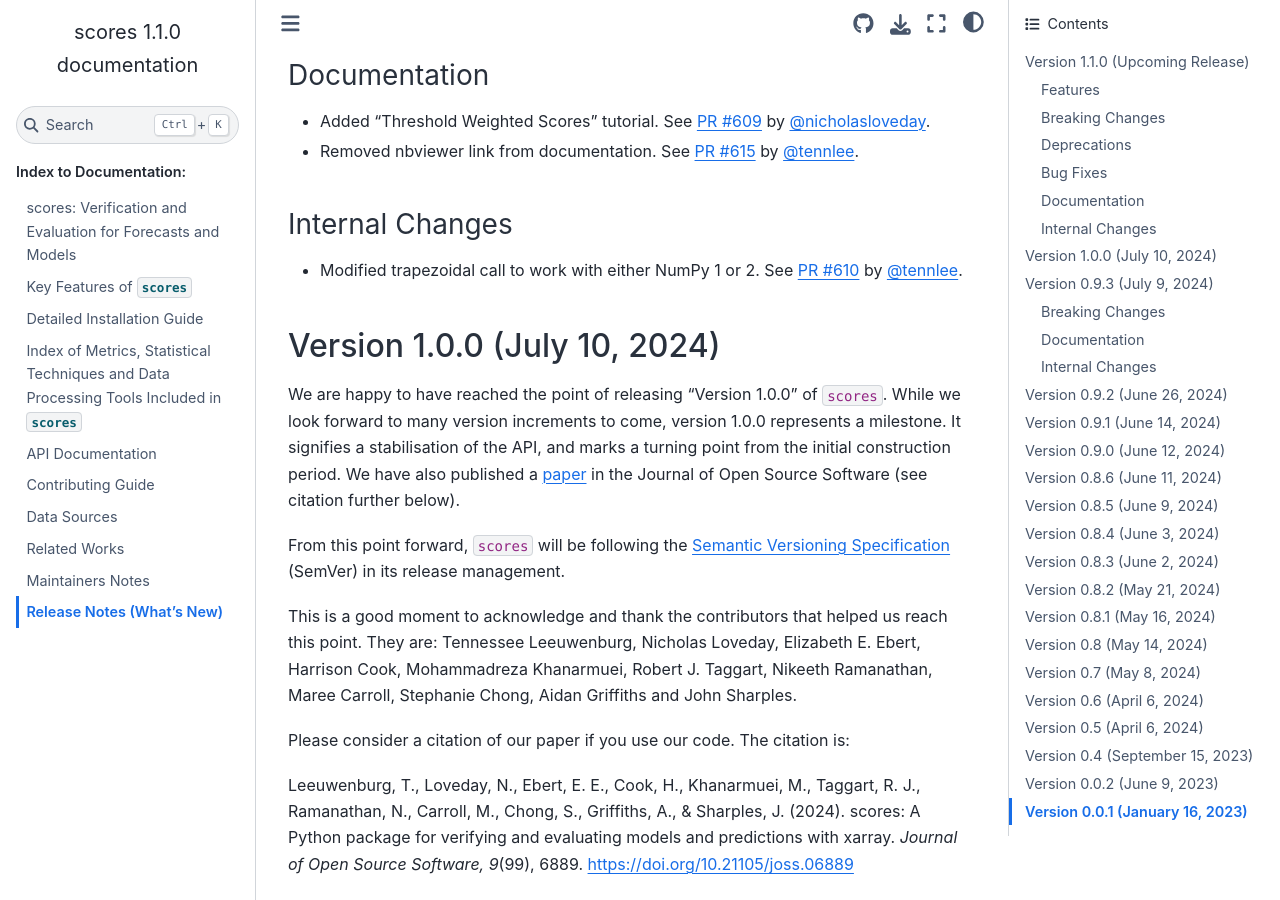
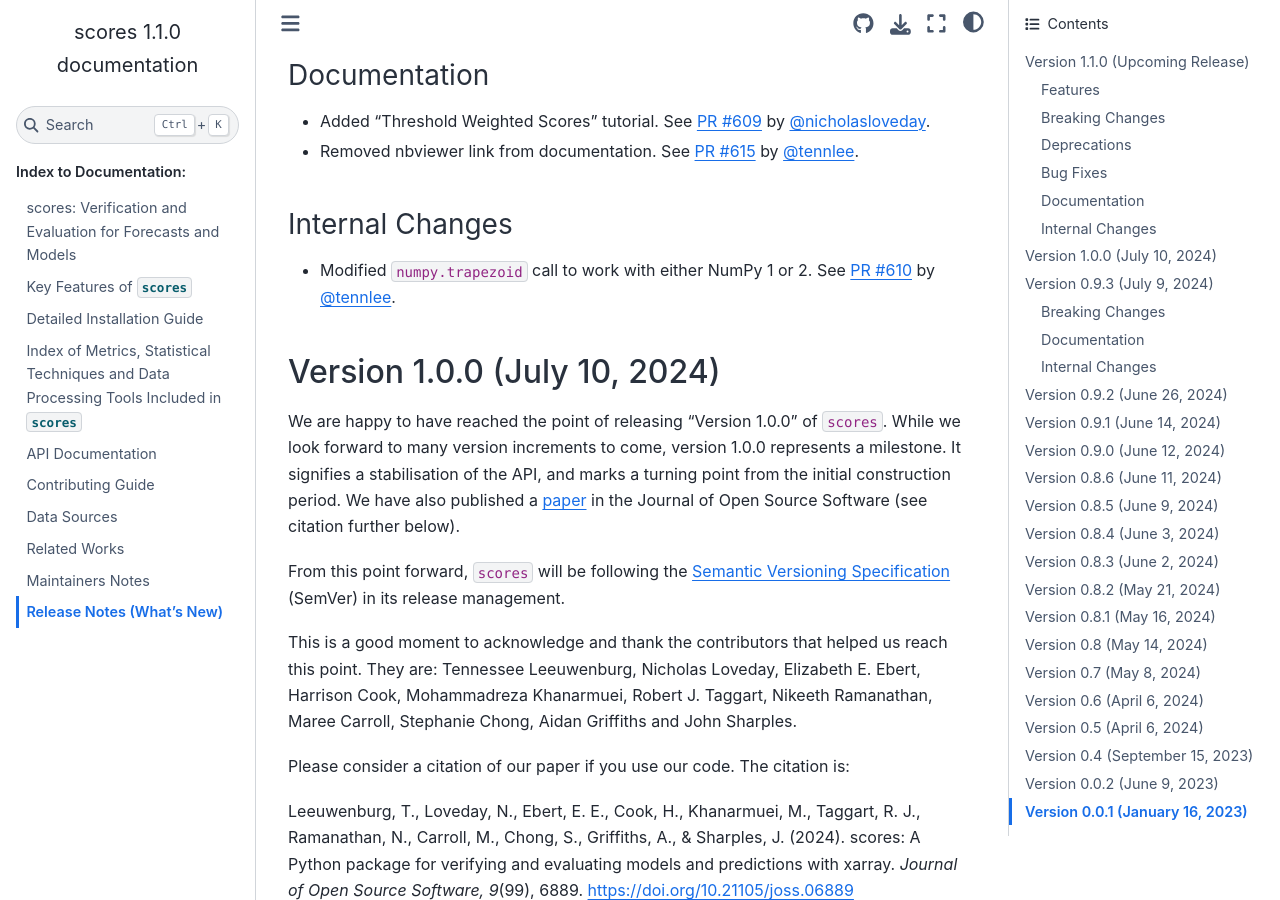
Before and after one commit to nci/scores, a Sphinx documentation site: the page built from docs/release_notes.md, in a window 1280 px wide and 900 px high, scrolled down 780 px. Built offline with Sphinx 7.4.7 and the Sphinx Book theme 1.1.4, drawn with Linux system fonts in a browser that asks for light colours; pages that are not in the unit, such as notebooks, are missing from menus.

Commit message:
Change "trapezoidal" to "numpy.trapezoid"
Signed-off-by: Stephanie Chong <168800785+Steph-Chong@users.noreply.github.com>

```diff
--- a/docs/release_notes.md
+++ b/docs/release_notes.md
@@ -27,7 +27,7 @@ See [PR #609](https://github.com/nci/scores/pull/609) by [@nicholasloveday](http
 
 ### Internal Changes
 
-- Modified trapezoidal call to work with either NumPy 1 or 2. See [PR #610](https://github.com/nci/scores/pull/610) by [@tennlee](https://github.com/tennlee).
+- Modified `numpy.trapezoid` call to work with either NumPy 1 or 2. See [PR #610](https://github.com/nci/scores/pull/610) by [@tennlee](https://github.com/tennlee).
 
 ## Version 1.0.0 (July 10, 2024)
 
```
